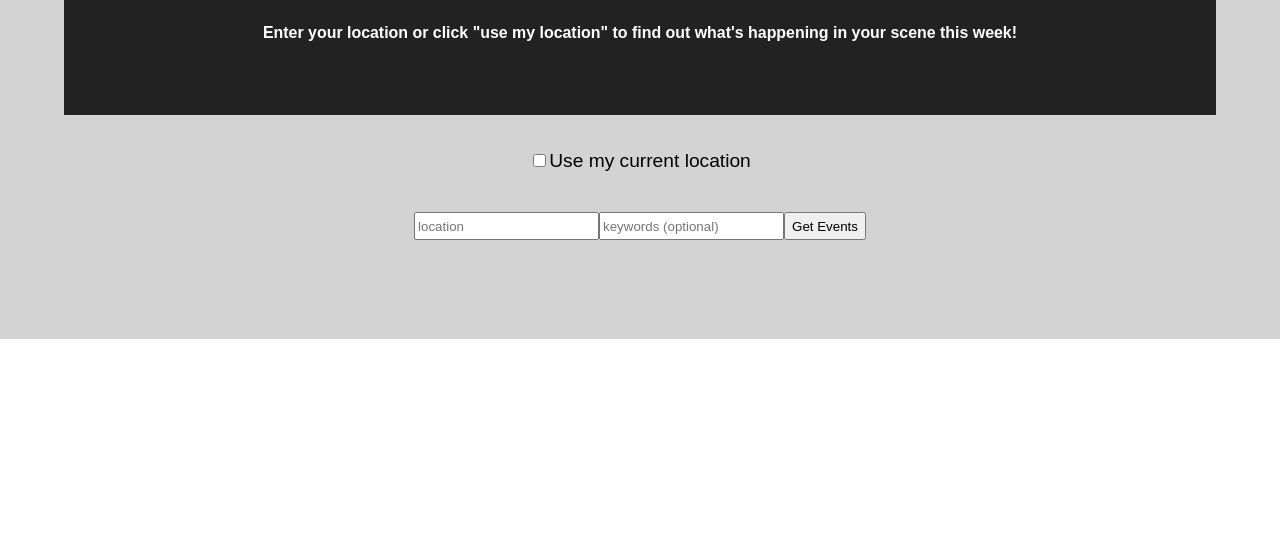
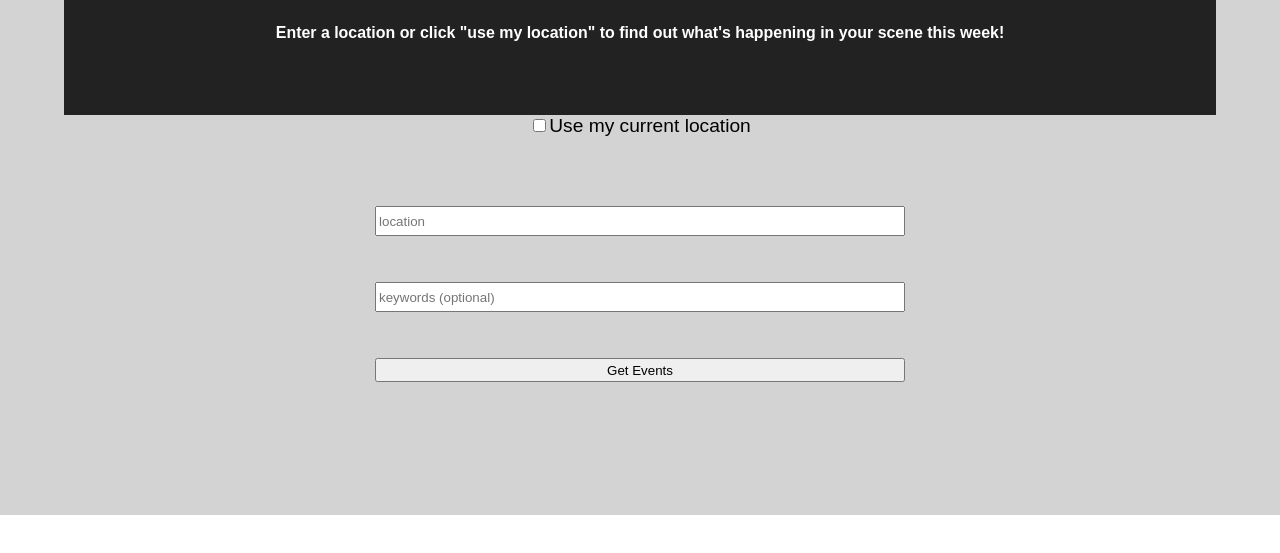
Before and after one commit to dsdunn/scene-it, a React app: page / in a window 1280 px wide. Shown: the part 139-692 px from the top of the page. Built offline with nearby package versions, Linux system fonts and the light colour scheme; some packages are replaced by stand-ins of ours; no server answers; what react-google-maps would draw is missing.

Commit message:
Style landing form

```diff
--- a/src/containers/LandingForm/LandingForm.css
+++ b/src/containers/LandingForm/LandingForm.css
@@ -1,16 +1,18 @@
 .landing-form {
-  justify-content: space-around;
   background-color: lightgray;
   padding: 5%;
   font-size: 1.2em;
 }
 
-.landing-form div {
-  height: 3.5vh;
-  margin: 3%;
+.query-info {
+  display: flex;
+  flex-direction: column;
+  width: 50%;
+  margin: 4% auto 4% auto;
+  height: 20%;
 }
 
-.query-info {
-  display: flex;
-  justify-content: center;
+.query-info * {
+  height: 3vh;
+  margin: 4%;
 }
--- a/src/containers/LandingForm/index.js
+++ b/src/containers/LandingForm/index.js
@@ -65,19 +65,20 @@ export class LandingForm extends Component {
         <header className="App-header">
           <h1 className="App-title">Scene-It</h1>
           <h5 className="header-description">
-            Enter your location or click "use my location" to find out what's happening in your scene this week!
+            Enter a location or click "use my location" to find out what's happening in your scene this week!
           </h5>
         </header>
-          <div>
+          <div className ="user-select">
             <input type="checkbox" id="use-current-location" onChange={this.useCurrent}/>
             <label htmlFor="use-current-location">Use my current location</label>
+            {this.state.useCurrent &&
+              <h3 userlocation-name >{this.state.locationName}</h3>
+            }
           </div>
           <div className="query-info">
-            <label htmlFor="location"></label>
-            {
+            { !this.state.useCurrent &&
               <input id="locationName" placeholder="location" value= {this.state.locationName} onChange={this.handleChange} />
             }
-            <label htmlFor="keywords" />
             <input id="keywords" placeholder="keywords (optional)" onChange={this.handleChange} />
             {this.state.isLoading ? `loading...` : <button>Get Events</button> }
           </div>
--- a/src/helper.js
+++ b/src/helper.js
@@ -2,10 +2,6 @@ import {apiKey, mapKey} from './apiKey';
 
 export const urlBuilder = ({location, keywords}) => {
   const words = keywords.length ? `keywords=tag:${keywords} || live+music || comedy&within=20` : 'keywords=live+music || comedy';
-  // if (typeof locationName != 'string') {
-  //   location = location.lat + ', ' + location.lng;
-  // }
-  console.log(location)
   const corsAnywhereUrl = 'https://cors-anywhere.herokuapp.com/'
 
   return `${corsAnywhereUrl}http://api.eventful.com/json/events/search?app_key=${apiKey}&${words}&location=${location.lat}, ${location.lng}&within=20&date=This Week&page_size=20`;
```
